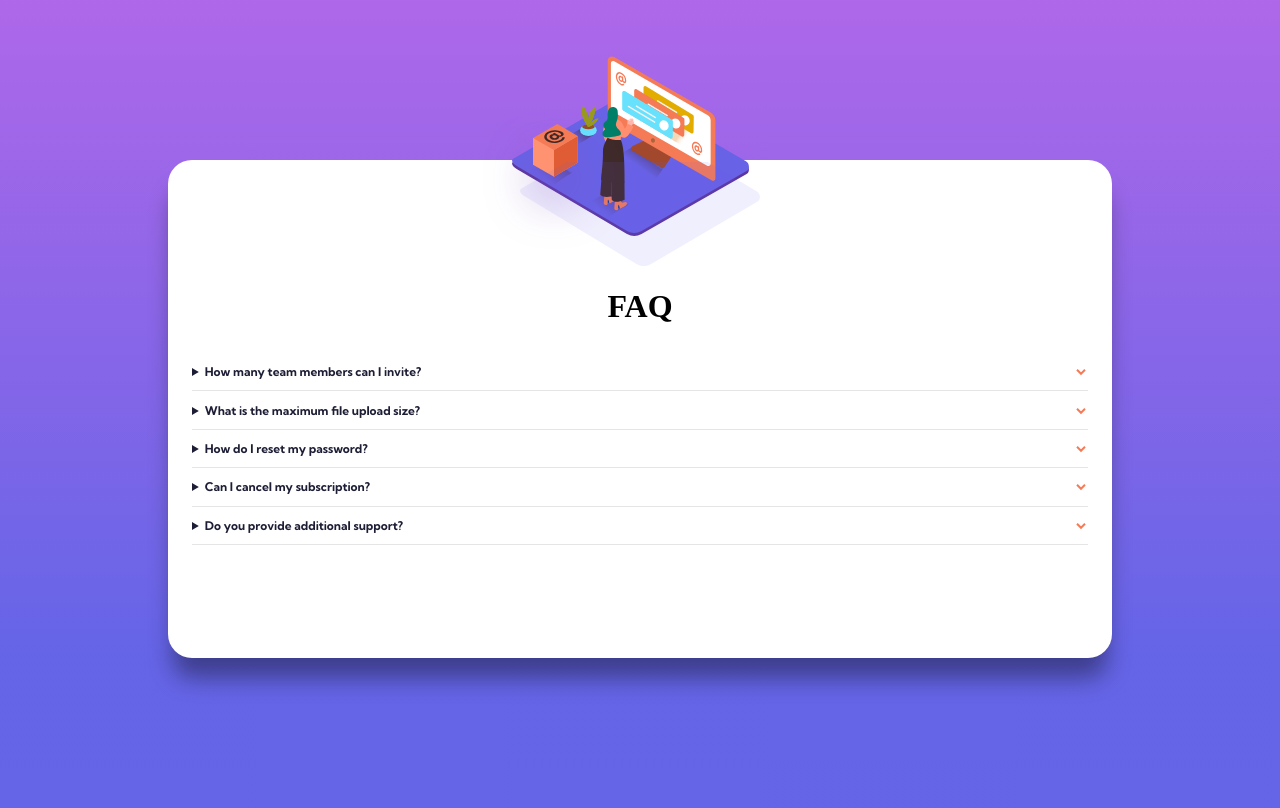
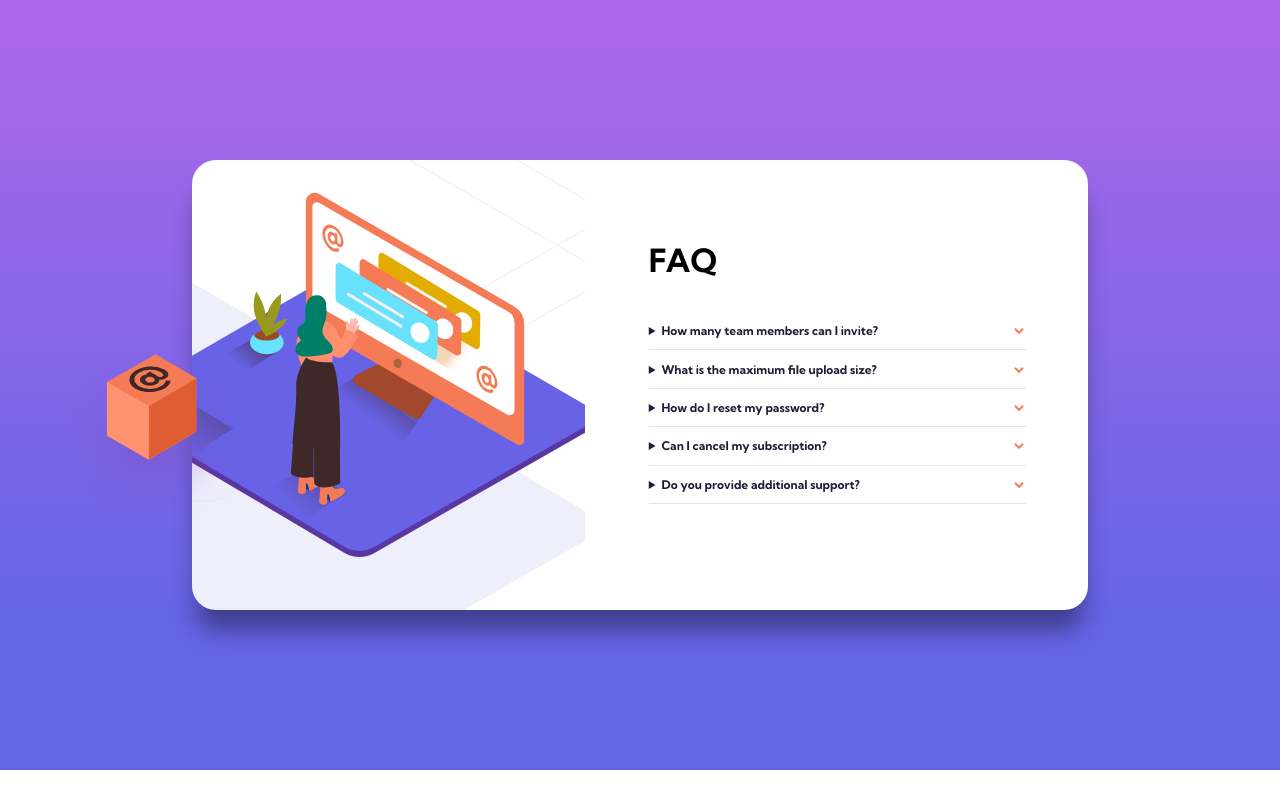
Before and after one commit to edsonJordan/FAQ-accordion-card, a plain HTML site: page index.html in a window 1280 px wide. Drawn offline with Linux system fonts and the light colour scheme.

Commit message:
terminando diseño desktop

```diff
--- a/index.html
+++ b/index.html
@@ -11,7 +11,11 @@
 <body>
     <div class="container">
         <div class="content">
+
             <div class="card">
+                <div class="content-img">
+                </div>
+                <div class="text-card">
                     <div class="title">
                         <h1 class="h1">
                             FAQ
@@ -51,6 +55,8 @@
 
                     </div>
                 </div>
+
+            </div>
         </div>
     </div>
 </body>
--- a/style.css
+++ b/style.css
@@ -30,6 +30,7 @@
 }
 .card{
     display: flex;
+
     border-radius: 1.5rem;
     position: relative;
     margin: 10rem  auto;
@@ -44,6 +45,7 @@
 box-shadow: 0px 25px 23px -5px rgba(0,0,0,0.39);
 }
 .title::before{
+    z-index: 99;
     display: block;
     position: relative;
     top: -2rem;
@@ -62,6 +64,8 @@ box-shadow: 0px 25px 23px -5px rgba(0,0,0,0.39);
     position: relative;
     top: -6rem;
     text-align: center;
+    font-family: 'Kumbh Sans', sans-serif;
+    font-weight: 700;
 }
 .card-content{
     position: relative;
@@ -70,7 +74,6 @@ box-shadow: 0px 25px 23px -5px rgba(0,0,0,0.39);
     flex-direction: column;
     /* align-items: center; */
 }
-
 details summary::-webkit-details-marker {
     display:none;
 }
@@ -102,3 +105,73 @@ details summary::after{
 details[open] summary::after {
     transform: rotate(180deg);
 }
+/* 1440 */
+/* 880 */
+@media (min-width:880px){
+    .title::after,.title::before{
+     display: none;
+    }
+    .content-img{
+
+    }
+    .card{
+        flex-direction: row;
+        padding: initial;
+    }
+    .content{
+        display: flex;
+        flex-direction:row;
+    }
+    .card-content, .title{
+        top: initial;
+    }
+    .title{
+        text-align:left;
+    }
+    .content-img{
+        width: 50%;
+    }
+    .text-card{
+        display: flex;
+        width: 60%;
+        flex-direction: column;
+    }
+    .card-content,.title{
+        margin: 0 auto 0 0;
+
+        width: 80%;
+    }
+    .title{
+        padding:5rem 1rem 0rem 2rem;
+    }
+    .card-content{
+        padding: 2rem;
+    }
+    .content-img{
+        background-image: url(faq-accordion-card-main/images/illustration-woman-online-desktop.svg), url(faq-accordion-card-main/images/bg-pattern-desktop.svg);
+        background-repeat: no-repeat;
+        background-size: 30rem, 50rem ;
+        background-position-y:2rem, -12rem;
+        background-position-x:-5rem, -25rem;
+        /* background-position-y: -7rem;
+        background-position-x: -7rem; */
+    }
+    .content-img::after{
+        display: block;
+        position: absolute;
+        content: url(faq-accordion-card-main/images/illustration-box-desktop.svg);
+        object-fit: contain;
+        top: 12rem;
+        left: -8.5rem;
+        z-index: 99;
+    }
+    details summary{
+        cursor: pointer;
+
+    }
+    details summary:hover{
+        color: var(--text-soft-red);
+    }
+
+
+ }
```
Lines whose indentation alone changed are shown as unchanged.
